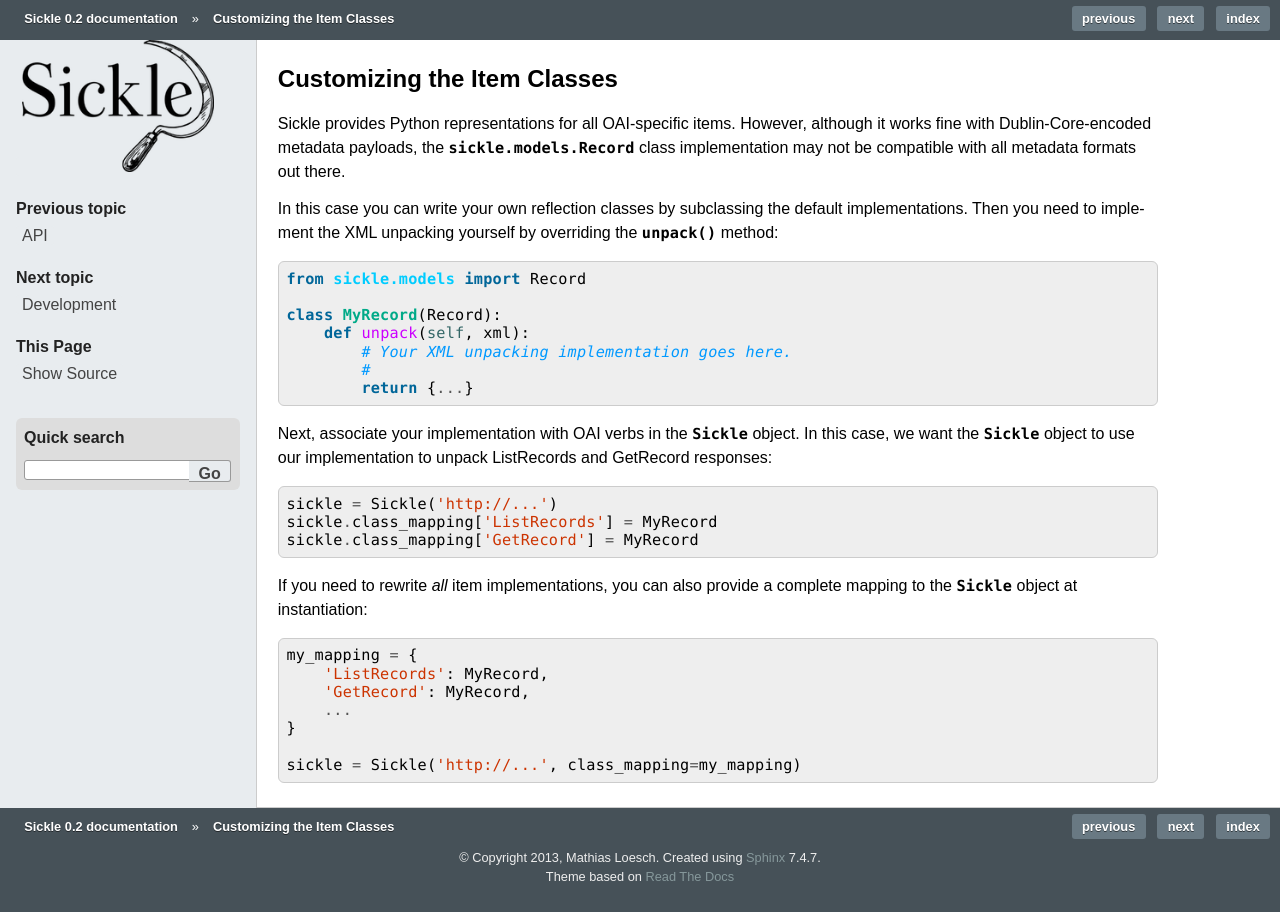
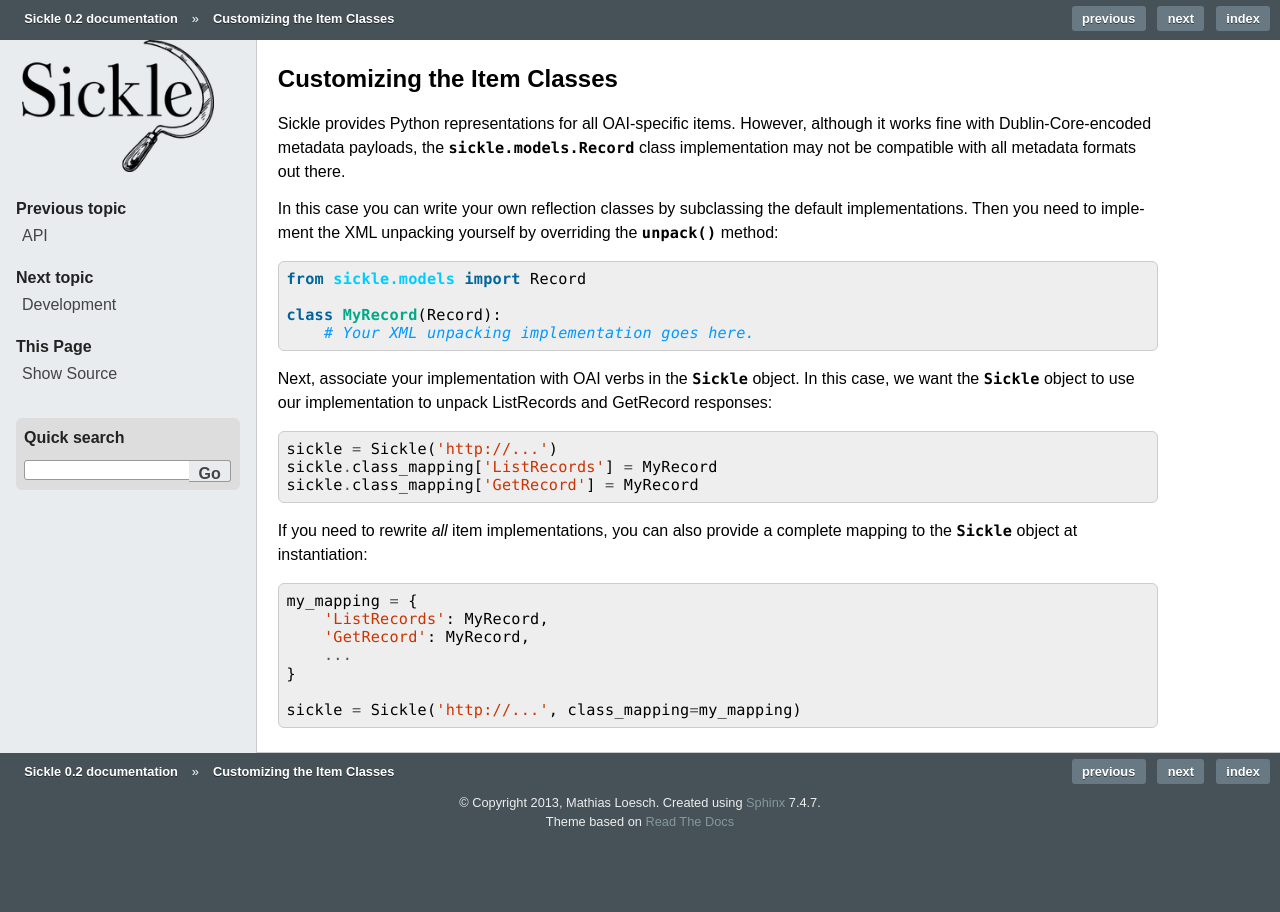
Before and after one commit to mloesch/sickle, a Sphinx documentation site: the page built from doc/customizing.rst, in a window 1280 px wide. Built offline with Sphinx 7.4.7, drawn with Linux system fonts in a browser that asks for light colours.

Commit message:
Minor changes

```diff
--- a/doc/customizing.rst
+++ b/doc/customizing.rst
@@ -14,10 +14,7 @@ yourself by overriding the :meth:`unpack` method::
     from sickle.models import Record
 
     class MyRecord(Record):
-        def unpack(self, xml):
-            # Your XML unpacking implementation goes here.
-            #
-            return {...}
+        # Your XML unpacking implementation goes here.
 
 Next, associate your implementation with OAI verbs in the :class:`~sickle.app.Sickle` object.
 In this case, we want the :class:`~sickle.app.Sickle` object to
```
